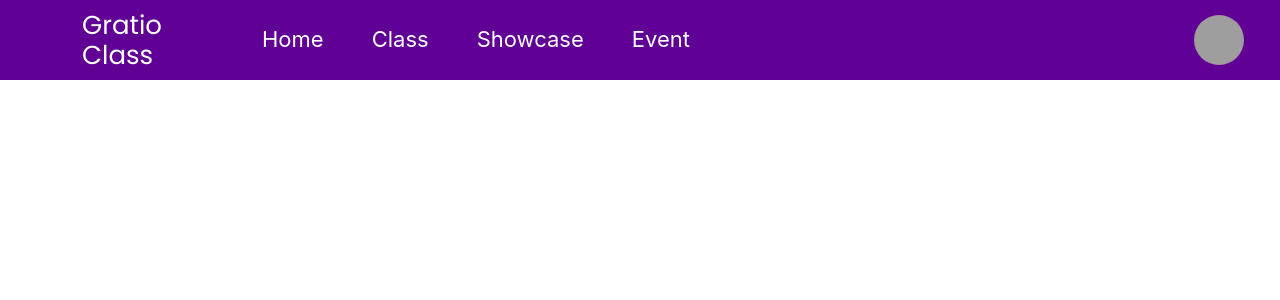
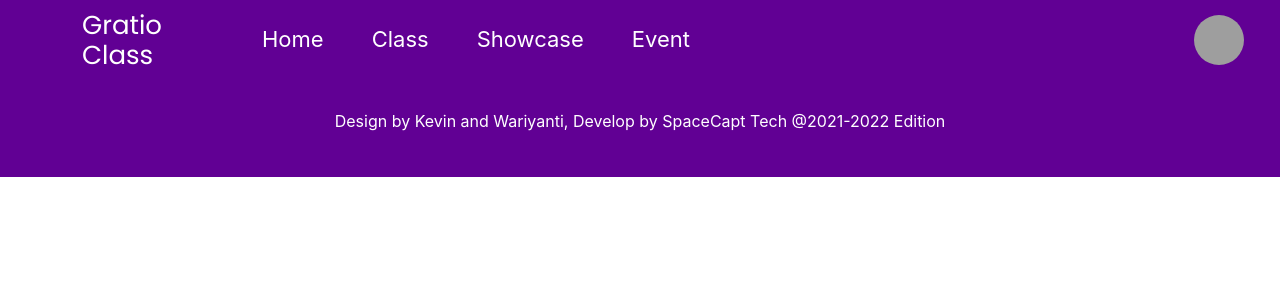
Before and after one commit to zulkarnaenfhr/GratioClass, a React (Create React App) app: page / in a window 1280 px wide. Shown: the top 300 px of the page. Built offline with nearby package versions, Linux system fonts and the light colour scheme; grey boxes are pictures that could not be loaded.

Commit message:
insyaallah homepage sama footer udah ketambah

```diff
--- a/src/Gratio-Class/Gratio-Class.jsx
+++ b/src/Gratio-Class/Gratio-Class.jsx
@@ -7,6 +7,7 @@ import HomePage from "./GratioClass-Homepage/GratioClass-Homepage";
 import Showcase from "./GratioClass-Showcase/GratioClass-Showcase";
 import "./Gratio-Class.css";
 import Maintenance from "./GratioClass-Maintenance/Maintenance";
+import GratioClassFooter from "./GratioClass-Footer/GratioClass-Footer";
 
 export default class GratioClass extends Component {
     render() {
@@ -51,6 +52,7 @@ export default class GratioClass extends Component {
                     <Route path="/Event" element={<Event />} />
                     <Route path="/maintenance" element={<Maintenance />} />
                 </Routes>
+                <GratioClassFooter />
             </div>
         );
     }
--- a/src/Gratio-Class/GratioClass-Homepage/GratioClass-Homepage.jsx
+++ b/src/Gratio-Class/GratioClass-Homepage/GratioClass-Homepage.jsx
@@ -17,7 +17,6 @@ class HomePage extends Component {
                 <GratioClassHomepageSection4 />
                 <GratioClassHomepageSection5 />
                 <GratioClassHomepageSection6 />
-                <GratioClassFooter />
             </div>
         );
     }
```
